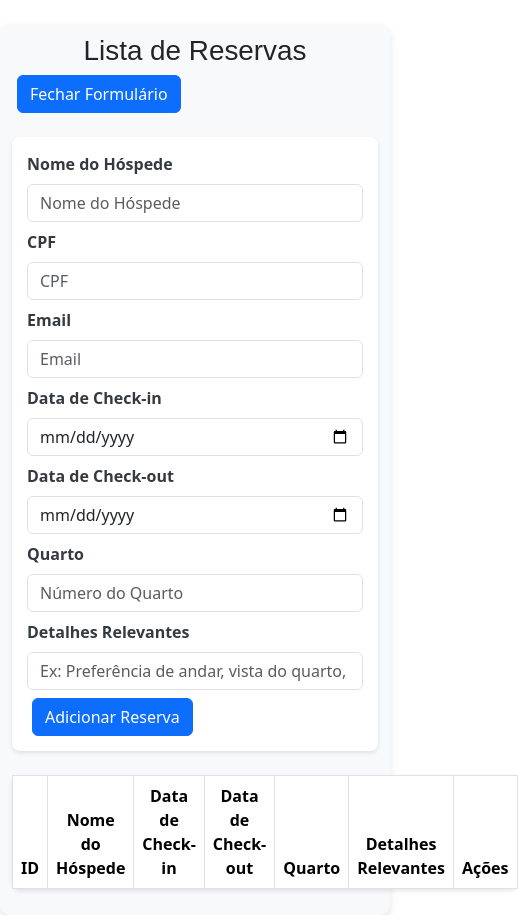
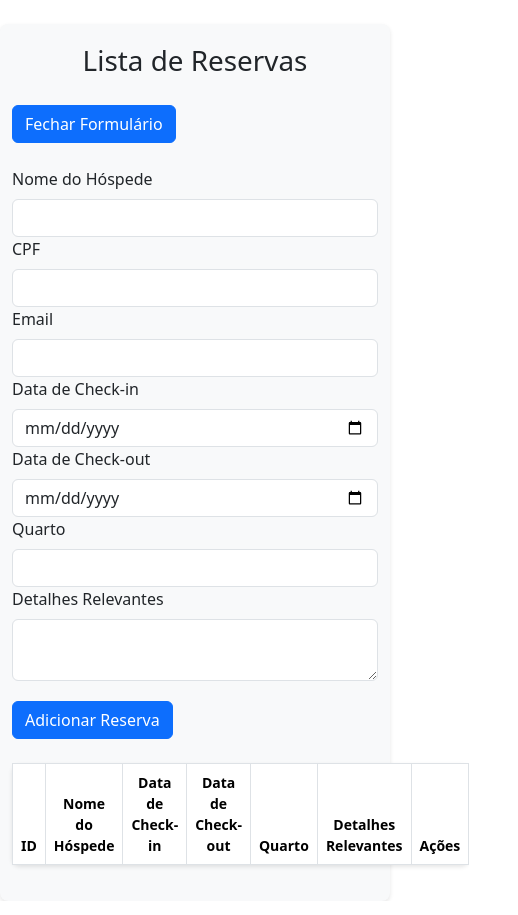
Before and after one commit to guilhermegoebel/sistemahotelfront, a React (Create React App) app: page / in a window 390 px wide. Both pictures are taken after a click on the button "Adicionar Reserva". Shown: the whole page, 518 px wide, since content can reach past the window. Built offline with nearby package versions, Linux system fonts and the light colour scheme.

Commit message:
Teste: Funcionalidade check-in
Adicionamos a página de preencher dados na reserva, que são armazenados numa tabela. Ao apertar o botão "Check-in", mostrará os dados da reserva selecionada em uma nova página, juntamente à opção de confirmar check-in.

```diff
--- a/src/App.js
+++ b/src/App.js
@@ -1,10 +1,25 @@
-import React from 'react';
-import Reservas from './components/Reservas';
+import React, { useState } from 'react';
+import Reservas from './components/Reservas.js';
+import CheckIn from './components/Check-in.js';
 
 function App() {
+  const [reservaSelecionada, setReservaSelecionada] = useState(null);
+
+  const handleCheckIn = (reserva) => {
+    setReservaSelecionada(reserva);
+  };
+
+  const handleVoltar = () => {
+    setReservaSelecionada(null);
+  };
+
   return (
     <div className="App">
-      <Reservas />
+      {reservaSelecionada ? (
+        <CheckIn reserva={reservaSelecionada} onVoltar={handleVoltar} />
+      ) : (
+        <Reservas onCheckIn={handleCheckIn} />
+      )}
     </div>
   );
 }
--- /dev/null
+++ b/src/components/Check-in.css
@@ -0,0 +1,21 @@
+.container {
+    max-width: 600px;
+    margin: 0 auto;
+    padding: 20px;
+    background-color: #f8f9fa;
+    border-radius: 8px;
+    box-shadow: 0 2px 4px rgba(0, 0, 0, 0.1);
+  }
+
+  h1 {
+    text-align: center;
+    margin-bottom: 20px;
+  }
+
+  .reserva-detalhes p {
+    margin: 5px 0;
+  }
+
+  .btn-primary {
+    margin-top: 20px;
+  }
--- /dev/null
+++ b/src/components/Check-in.js
@@ -0,0 +1,24 @@
+import React from 'react';
+import Button from 'react-bootstrap/Button';
+import './Check-in.css';
+
+const CheckIn = ({ reserva, onVoltar }) => {
+  return (
+    <div className="container mt-4">
+      <h1>Check-in</h1>
+      <div className="reserva-detalhes">
+        <p><strong>Nome do Hóspede:</strong> {reserva.nomeHospede}</p>
+        <p><strong>CPF:</strong> {reserva.cpf}</p>
+        <p><strong>Email:</strong> {reserva.email}</p>
+        <p><strong>Data de Check-in:</strong> {reserva.checkIn}</p>
+        <p><strong>Data de Check-out:</strong> {reserva.checkOut}</p>
+        <p><strong>Quarto:</strong> {reserva.quarto}</p>
+        <p><strong>Detalhes Relevantes:</strong> {reserva.detalhesRelevantes}</p>
+      </div>
+      <Button variant="primary" onClick={onVoltar}>Voltar</Button>
+      <Button variant="success" className="ml-2">Confirmar Check-in</Button>
+    </div>
+  );
+};
+
+export default CheckIn;
--- a/src/components/Reservas.css
+++ b/src/components/Reservas.css
@@ -1,47 +1,3 @@
-/* Estilos gerais */
-.container {
-    background-color: #f8f9fa;
-    padding: 20px;
-    border-radius: 10px;
-    box-shadow: 0 4px 8px rgba(0, 0, 0, 0.1);
-  }
-
-  /* Cabeçalho */
-  h1 {
-    color: #007bff;
-    font-family: 'Arial', sans-serif;
-    text-align: center;
-    margin-bottom: 20px;
-  }
-
-  /* Formulário */
-  form {
-    background-color: #ffffff;
-    padding: 15px;
-    border-radius: 8px;
-    box-shadow: 0 2px 4px rgba(0, 0, 0, 0.1);
-  }
-
-  form label {
-    font-weight: bold;
-    color: #343a40;
-  }
-
-  form input {
-    border-radius: 5px;
-    border: 1px solid #ced4da;
-  }
-
-  form input:focus {
-    border-color: #007bff;
-    box-shadow: 0 0 5px rgba(0, 123, 255, 0.5);
-  }
-
-  button {
-    margin-top: 10px;
-    border-radius: 5px;
-  }
-
 /* Tabela */
 .table {
   background-color: #ffffff;
@@ -53,27 +9,46 @@
   background-color: #007bff;
   color: #ffffff;
   text-align: center;
-    padding: 10px;
+  padding: 5px; /* Reduce padding */
+  font-size: 14px; /* Reduce font size */
 }
 
 .table td {
   text-align: center;
-    padding: 10px;
+  padding: 5px; /* Reduce padding */
+  font-size: 14px; /* Reduce font size */
 }
 
 /* Botões */
-  .btn {
-    margin: 0 5px;
-    font-size: 14px;
+.btn-group {
+  display: flex;
+  gap: 10px; /* Reduce spacing between buttons */
+  margin-top: 5px;
 }
 
+.btn-group .btn {
+  flex: 1;
+  margin: 0 3px;
+  font-size: 12px; /* Reduce button font size */
+  min-width: 80px; /* Reduce button width */
+  height: 30px; /* Reduce button height */
+}
+
+/* Mover o botão "Visualizar" para o lado dos outros */
+.btn-group .btn-visualizar {
+  flex: 1;
+  margin: 0 3px;
+  height: 30px; /* Same height as other buttons */
+}
+
+/* Botões específicos */
 .btn-warning {
-    background-color: #ffc107;
+  background-color: #ffe493;
   border: none;
 }
 
 .btn-danger {
-    background-color: #dc3545;
+  background-color: #f99ba5;
   border: none;
 }
 
@@ -111,8 +86,11 @@
       font-size: 24px;
   }
 
-    .btn {
-      font-size: 12px;
-      padding: 5px 10px;
+  .btn-group {
+      flex-direction: column;
+  }
+
+  .btn-group .btn {
+      margin-bottom: 10px;
   }
 }
--- a/src/components/Reservas.js
+++ b/src/components/Reservas.js
@@ -4,9 +4,9 @@ import Button from 'react-bootstrap/Button';
 import Form from 'react-bootstrap/Form';
 import './Reservas.css';
 
-const Reservas = () => {
+const Reservas = ({ onCheckIn }) => {
   const [reservas, setReservas] = useState([]);
-  const [mostrarFormulario, setMostrarFormulario] = useState(false); // Controla exibição do formulário
+  const [mostrarFormulario, setMostrarFormulario] = useState(false);
 
   const [novoHospede, setNovoHospede] = useState({
     nomeHospede: '',
@@ -62,27 +62,7 @@ const Reservas = () => {
 
     setReservas([...reservas, novaReserva]);
     setNovoHospede({ nomeHospede: '', cpf: '', email: '', checkIn: '', checkOut: '', quarto: '', detalhesRelevantes: '' });
-    setMostrarFormulario(false); // Ocultar o formulário após adicionar a reserva
-  };
-
-  const handleEdit = (id) => {
-    alert(`Editar reserva com ID: ${id}`);
-  };
-
-  const handleDelete = (id) => {
-    setReservas(reservas.filter((reserva) => reserva.id !== id));
-  };
-
-  const handleCheckIn = (id) => {
-    alert(`Check-in para a reserva com ID: ${id}`);
-  };
-
-  const handleCheckOut = (id) => {
-    alert(`Check-out para a reserva com ID: ${id}`);
-  };
-
-  const handleView = (id) => {
-    alert(`Visualizar detalhes da reserva com ID: ${id}`);
+    setMostrarFormulario(false);
   };
 
   // Função para formatar a data
@@ -101,78 +81,80 @@ const Reservas = () => {
 
       {mostrarFormulario && (
         <Form className="mb-4 mt-4">
-          <Form.Group controlId="formNomeHospede" className="mb-2">
+          <Form.Group>
             <Form.Label>Nome do Hóspede</Form.Label>
             <Form.Control
               type="text"
               name="nomeHospede"
               value={novoHospede.nomeHospede}
               onChange={handleInputChange}
-              placeholder="Nome do Hóspede"
+              required
             />
           </Form.Group>
 
-          <Form.Group controlId="formCpf" className="mb-2">
+          <Form.Group>
             <Form.Label>CPF</Form.Label>
             <Form.Control
               type="text"
               name="cpf"
               value={novoHospede.cpf}
               onChange={handleInputChange}
-              placeholder="CPF"
+              required
             />
           </Form.Group>
 
-          <Form.Group controlId="formEmail" className="mb-2">
+          <Form.Group>
             <Form.Label>Email</Form.Label>
             <Form.Control
               type="email"
               name="email"
               value={novoHospede.email}
               onChange={handleInputChange}
-              placeholder="Email"
+              required
             />
           </Form.Group>
 
-          <Form.Group controlId="formCheckIn" className="mb-2">
+          <Form.Group>
             <Form.Label>Data de Check-in</Form.Label>
             <Form.Control
               type="date"
               name="checkIn"
               value={novoHospede.checkIn}
               onChange={handleInputChange}
+              required
             />
           </Form.Group>
 
-          <Form.Group controlId="formCheckOut" className="mb-2">
+          <Form.Group>
             <Form.Label>Data de Check-out</Form.Label>
             <Form.Control
               type="date"
               name="checkOut"
               value={novoHospede.checkOut}
               onChange={handleInputChange}
+              required
             />
           </Form.Group>
 
-          <Form.Group controlId="formQuarto" className="mb-2">
+          <Form.Group>
             <Form.Label>Quarto</Form.Label>
             <Form.Control
               type="text"
               name="quarto"
               value={novoHospede.quarto}
               onChange={handleInputChange}
-              placeholder="Número do Quarto"
+              required
             />
           </Form.Group>
 
-          <Form.Group controlId="formDetalhesRelevantes" className="mb-2">
+          <Form.Group>
             <Form.Label>Detalhes Relevantes</Form.Label>
             <Form.Control
-              type="text"
+              as="textarea"
               name="detalhesRelevantes"
               value={novoHospede.detalhesRelevantes}
               onChange={handleInputChange}
-              placeholder="Ex: Preferência de andar, vista do quarto, etc."
+              required
             />
           </Form.Group>
 
@@ -199,16 +181,14 @@ const Reservas = () => {
             <tr key={reserva.id}>
               <td>{reserva.id}</td>
               <td>{reserva.nomeHospede}</td>
-              <td>{formatarData(reserva.checkIn)}</td> {/* Formatar data */}
-              <td>{formatarData(reserva.checkOut)}</td> {/* Formatar data */}
+              <td>{formatarData(reserva.checkIn)}</td>
+              <td>{formatarData(reserva.checkOut)}</td>
               <td>{reserva.quarto}</td>
               <td>{reserva.detalhesRelevantes}</td>
               <td>
-                <Button variant="warning" onClick={() => handleEdit(reserva.id)} className="btn">Editar</Button>
-                <Button variant="danger" onClick={() => handleDelete(reserva.id)} className="btn">Excluir</Button>
-                <Button variant="success" onClick={() => handleCheckIn(reserva.id)} className="btn">Check-in</Button>
-                <Button variant="info" onClick={() => handleCheckOut(reserva.id)} className="btn">Check-out</Button>
-                <Button variant="primary" onClick={() => handleView(reserva.id)} className="btn">Visualizar</Button>
+                <div className="btn-group">
+                  <Button variant="success" onClick={() => onCheckIn(reserva)} className="btn">Check-in</Button>
+                </div>
               </td>
             </tr>
           ))}
```
Also changed, not shown: src/components/Check-out.css (added), src/components/Check-out.js (added). Lines whose indentation alone changed are shown as unchanged.
